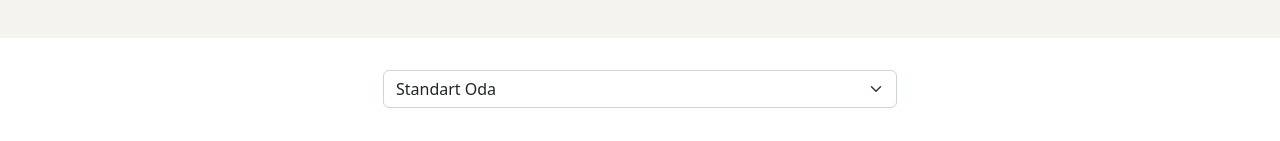
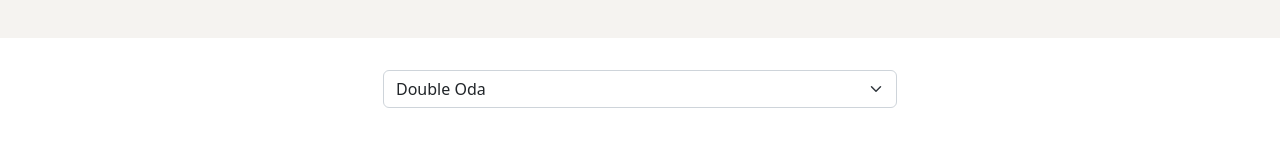
Before and after one commit to OrcaBusinessSolution/otel_taskin_app, a React (Create React App) app: page /#/reservation/doubleRoom in a window 1280 px wide. Shown: the part 278-419 px from the top of the page. Built offline with nearby package versions, Linux system fonts and the light colour scheme.

Commit message:
linked by room type

```diff
--- a/src/components/ReservationPageComponents/ReservationComponent.jsx
+++ b/src/components/ReservationPageComponents/ReservationComponent.jsx
@@ -1,10 +1,11 @@
-import React, { useState, useRef } from "react";
+import React, { useState, useRef , useEffect } from "react";
 import styled from "styled-components";
 import Stack from "@mui/material/Stack";
 import Snackbar from "@mui/material/Snackbar";
 import MuiAlert from "@mui/material/Alert";
 import axios from "axios";
 import ReCAPTCHA from "react-google-recaptcha";
+import {useParams} from "react-router-dom";
 
 const Container = styled.div`
   display: flex;
@@ -49,7 +50,7 @@ const Alert = React.forwardRef(function Alert(props, ref) {
 
 function ReservationComponent() {
   const form = useRef();
-
+  let params = useParams();
   const [roomType, setRoomType] = useState("Standart Oda");
   const [firstName, setFirstName] = useState("");
   const [lastName, setLastName] = useState("");
@@ -62,7 +63,15 @@ function ReservationComponent() {
   const [note, setNote] = useState("");
   const [open, setOpen] = useState(false);
   const [verified, setVerified] = useState(false);
-
+  useEffect(()=>{
+    (params.roomType === "standartRoom") && setRoomType("Standart Oda")
+  },[])
+  useEffect(()=>{
+    (params.roomType === "doubleRoom") && setRoomType("Double Oda")
+  },[])
+  useEffect(()=>{
+    (params.roomType === "tripleRoom") && setRoomType("Triple Oda")
+  },[])
   const handleRoomType = (event) => {
     setRoomType(event.target.value);
   };
@@ -206,9 +215,15 @@ function ReservationComponent() {
             id="roomType"
             name="roomType"
           >
-            <option value="Standart Oda">Standart Oda</option>
-            <option value="Double Oda">Double Oda</option>
-            <option value="Triple Oda">Triple Oda</option>
+            <option value="Standart Oda" id="standartRoom">
+              Standart Oda
+            </option>
+            <option value="Double Oda" id="doubleRoom">
+              Double Oda
+            </option>
+            <option value="Triple Oda" id="tripleRoom">
+              Triple Oda
+            </option>
           </select>
         </PairDiv>
         <PairDiv>
```
